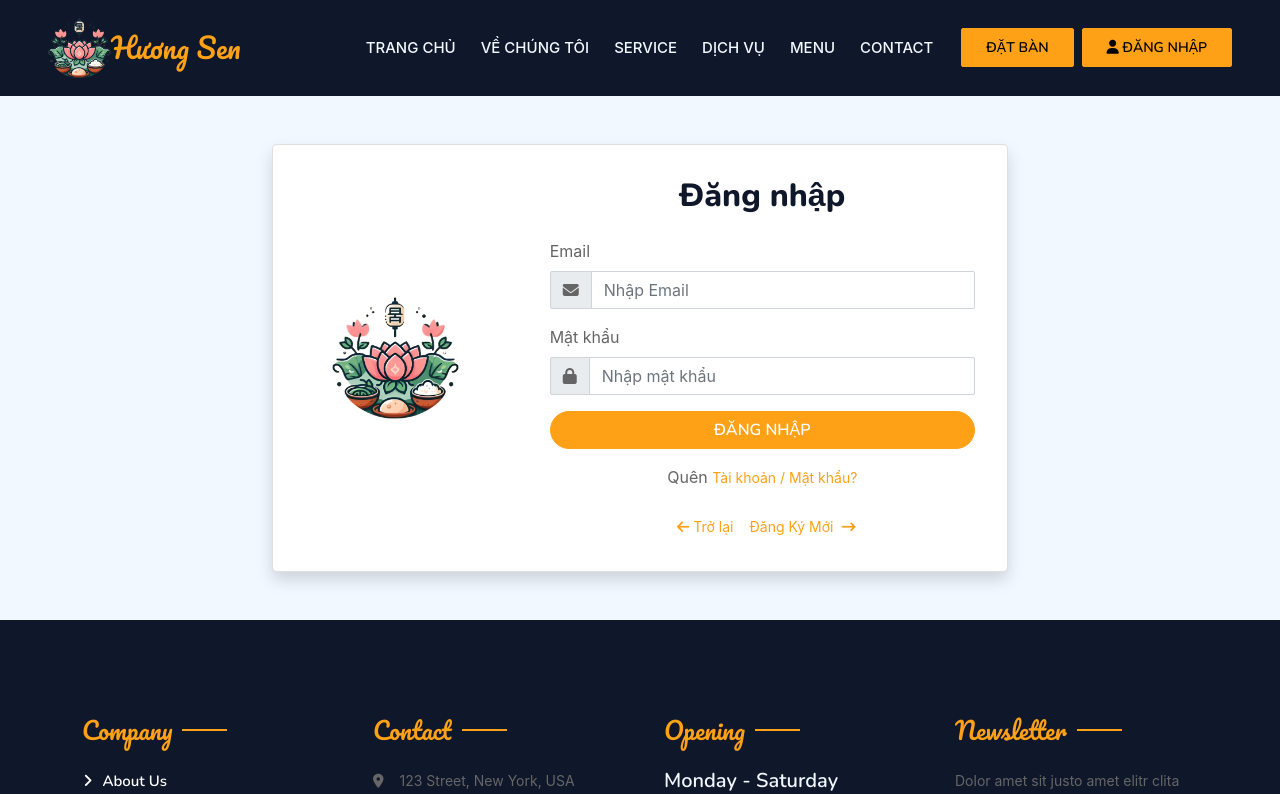
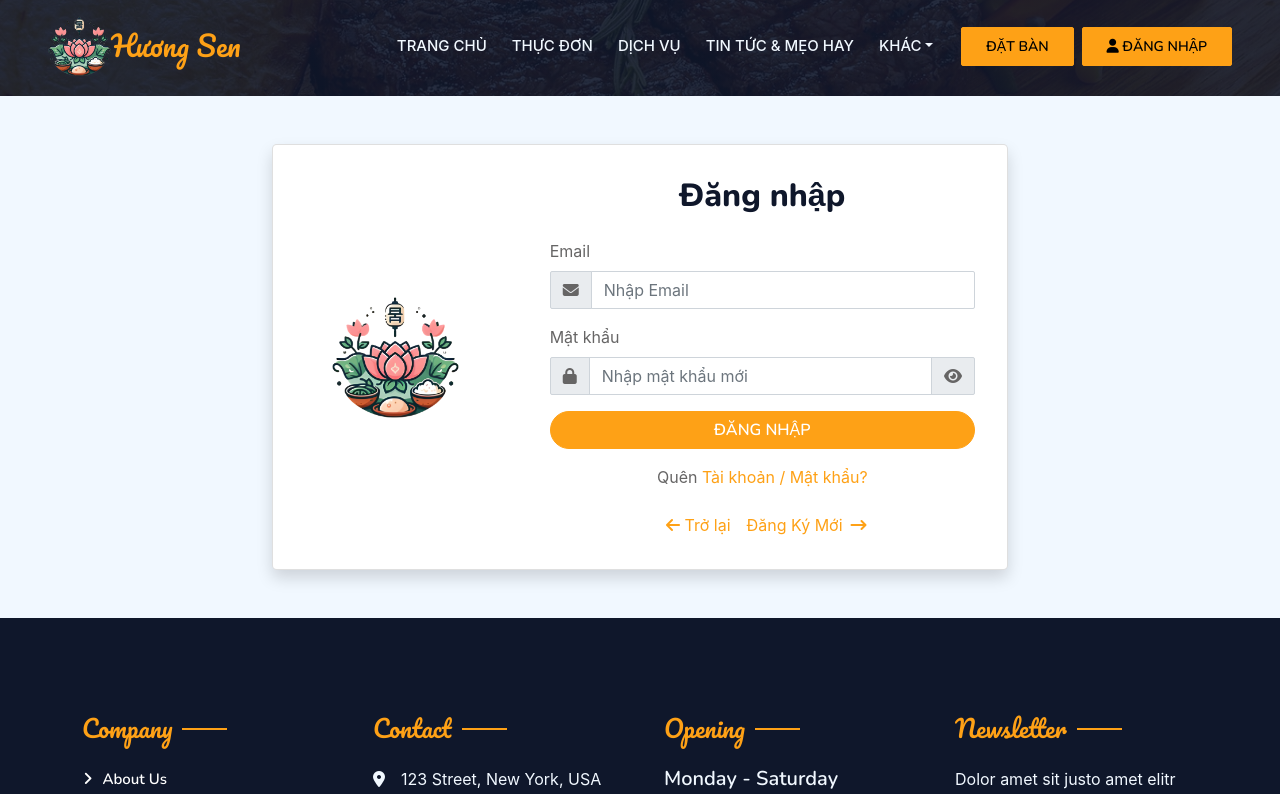
Before and after one commit to TuanLily/Huong-Sen-Restaurant-ADTN, a React (Create React App) app: page /login in a window 1280 px wide. Shown: the top 794 px of the page. Built offline with nearby package versions, Linux system fonts and the light colour scheme.

Commit message:
Cập nhật và chỉnh sửa sao giện sao khi lấy code của thành viên về
Cập nhật và chỉnh sửa sao giện sao khi lấy code của thành viên về

```diff
--- a/public/Assets/Client/Styles/css/custom.css
+++ b/public/Assets/Client/Styles/css/custom.css
@@ -6,24 +6,6 @@
 .related-products .col-md-3 {
     margin-bottom: 20px;
 }
-
-  /* body {
-    font-family: 'Arial', sans-serif;
-  } */
-
-  .hero-header {
-    background: #282c34;
-  }
-
-  .hero-header .breadcrumb {
-    background: none;
-    padding: 0;
-    margin: 0;
-  }
-
-  /* .breadcrumb-item a {
-    color: #61dafb;
-  } */
 
 .product {
     background: #da291c;
@@ -81,16 +63,3 @@
     font-size: 2rem;
     font-weight: bold;
 }
-
-.hero-header h1, .related-products h2 {
-    font-size: 2rem;
-    font-weight: bold;
-}
-
-.hero-header h1 {
-    color: white;
-}
-
-.related-products h2 {
-    color: #333;
-}
--- a/src/Assets/Client/Styles/AuthenStyle/authen.css
+++ b/src/Assets/Client/Styles/AuthenStyle/authen.css
@@ -1,94 +1,3 @@
-
-
-/*---------------------------------------------*/
-a {
-	font-size: 14px;
-	line-height: 1.7;
-	color: #666666;
-	margin: 0px;
-	transition: all 0.4s;
-	-webkit-transition: all 0.4s;
-  -o-transition: all 0.4s;
-  -moz-transition: all 0.4s;
-}
-
-a:focus {
-	outline: none !important;
-}
-
-a:hover {
-	text-decoration: none;
-  color: #57b846;
-}
-
-/*---------------------------------------------*/
-h1,h2,h3,h4,h5,h6 {
-	margin: 0px;
-}
-
-p {
-	font-size: 14px;
-	line-height: 1.7;
-	color: #666666;
-	margin: 0px;
-}
-
-ul, li {
-	margin: 0px;
-	list-style-type: none;
-}
-
-
-/*---------------------------------------------*/
-input {
-	outline: none;
-	border: none;
-}
-
-textarea {
-  outline: none;
-  border: none;
-}
-
-textarea:focus, input:focus {
-  border-color: transparent !important;
-}
-
-input:focus::-webkit-input-placeholder { color:transparent; }
-input:focus:-moz-placeholder { color:transparent; }
-input:focus::-moz-placeholder { color:transparent; }
-input:focus:-ms-input-placeholder { color:transparent; }
-
-textarea:focus::-webkit-input-placeholder { color:transparent; }
-textarea:focus:-moz-placeholder { color:transparent; }
-textarea:focus::-moz-placeholder { color:transparent; }
-textarea:focus:-ms-input-placeholder { color:transparent; }
-
-input::-webkit-input-placeholder { color: #999999; }
-input:-moz-placeholder { color: #999999; }
-input::-moz-placeholder { color: #999999; }
-input:-ms-input-placeholder { color: #999999; }
-
-textarea::-webkit-input-placeholder { color: #999999; }
-textarea:-moz-placeholder { color: #999999; }
-textarea::-moz-placeholder { color: #999999; }
-textarea:-ms-input-placeholder { color: #999999; }
-
-/*---------------------------------------------*/
-button {
-	outline: none !important;
-	border: none;
-	background: transparent;
-}
-
-button:hover {
-	cursor: pointer;
-}
-
-iframe {
-	border: none !important;
-}
-
 
 /*//////////////////////////////////////////////////////////////////
 [ Utility ]*/
--- a/src/Components/Client/ClientHeader.js
+++ b/src/Components/Client/ClientHeader.js
@@ -15,11 +15,17 @@ export default function ClientHeader() {
         <div className="collapse navbar-collapse" id="navbarCollapse">
           <div className="navbar-nav ms-auto py-0 pe-4">
             <Link to="/" className="nav-item nav-link">Trang chủ</Link>
-            <Link to="/about" className="nav-item nav-link">Về chúng tôi</Link>
-            <Link to="/service" className="nav-item nav-link">Service</Link>
+            <Link to="/menu" className="nav-item nav-link">Thực đơn</Link>
             <Link to="/service" className="nav-item nav-link">Dịch vụ</Link>
-            <Link to="/menu" className="nav-item nav-link">Menu</Link>
-            <Link to="/contact" className="nav-item nav-link">Contact</Link>
+            <Link to="/menu" className="nav-item nav-link">Tin tức & Mẹo hay</Link>
+            <div className="nav-item dropdown">
+              <Link to="#" className="nav-link dropdown-toggle" data-bs-toggle="dropdown">Khác</Link>
+              <div className="dropdown-menu m-0">
+                <Link to="/about" className="dropdown-item">Về chúng tôi</Link>
+                <Link to="/contact" className="dropdown-item">Liên hệ</Link>
+                <Link to="/testimonial" className="dropdown-item">Testimonial</Link>
+              </div>
+            </div>
           </div>
           <Link to="/book-table" className="btn btn-primary btn-sm rounded py-2 px-4 ms-1 me-1" style={{ color: 'black' }}>
             Đặt bàn
--- a/src/Pages/Client/Authenticator/ChangePassword.js
+++ b/src/Pages/Client/Authenticator/ChangePassword.js
@@ -1,7 +1,19 @@
-import React from 'react'
+import React, { useState } from 'react'
 import { Link } from 'react-router-dom'
 
 export default function ChangePassword() {
+
+    const [passwordVisible, setPasswordVisible] = useState(false);
+    const [confirmPasswordVisible, setConfirmPasswordVisible] = useState(false);
+
+    const togglePasswordVisibility = () => {
+        setPasswordVisible(!passwordVisible);
+    };
+
+    const toggleCofirmPasswordVisibility = () => {
+        setConfirmPasswordVisible(!confirmPasswordVisible);
+    };
+
     return (
         <div>
             <div className="container-xxl py-5 bg-dark hero-header mb-5">
@@ -9,30 +21,50 @@ export default function ChangePassword() {
             <div className="container">
                 <div className="row justify-content-center">
                     <div className="col-md-8">
-                        <div className="card rounded-3 shadow d-flex flex-row">
-                            <div className="col-md-12 p-3">
-                                <div className="card-body">
+                        <div className="card rounded-3 shadow">
+                            <div className="card-body p-4">
                                 <form>
                                     <h2 className="text-center mb-4">Đổi mật khẩu</h2>
+
                                     <div className="form-group mb-3">
-                                            <label htmlFor="password" className="form-label">Mật khẩu</label>
+                                        <label htmlFor="newPassword" className="form-label">Mật khẩu mới</label>
                                         <div className="input-group">
                                             <span className="input-group-text">
                                                 <i className="fa fa-lock" aria-hidden="true"></i>
                                             </span>
-                                                <input type="password" className="form-control" id="password" placeholder="Nhập mật khẩu" required />
+                                            <input
+                                                type={passwordVisible ? 'text' : 'password'}
+                                                className="form-control"
+                                                id="newPassword"
+                                                placeholder="Nhập mật khẩu mới"
+                                                required
+                                            />
+                                            <span className="input-group-text" onClick={togglePasswordVisibility} style={{ cursor: 'pointer' }}>
+                                                <i className={passwordVisible ? 'fa fa-eye-slash' : 'fa fa-eye'} aria-hidden="true"></i>
+                                            </span>
                                         </div>
                                     </div>
 
                                     <div className="form-group mb-3">
-                                            <label htmlFor="confirm-password" className="form-label">Xác nhận mật khẩu</label>
+                                        <label htmlFor="newPassword" className="form-label">Xác nhận mật khẩu mới</label>
                                         <div className="input-group">
                                             <span className="input-group-text">
                                                 <i className="fa fa-lock" aria-hidden="true"></i>
                                             </span>
-                                                <input type="password" className="form-control" id="confirm-password" placeholder="Nhập xác nhận mật khẩu" required />
+                                            <input
+                                                type={confirmPasswordVisible ? 'text' : 'password'}
+                                                className="form-control"
+                                                id="newPassword"
+                                                placeholder="Nhập mật khẩu mới"
+                                                required
+                                            />
+                                            <span className="input-group-text" onClick={toggleCofirmPasswordVisibility} style={{ cursor: 'pointer' }}>
+                                                <i className={confirmPasswordVisible ? 'fa fa-eye-slash' : 'fa fa-eye'} aria-hidden="true"></i>
+                                            </span>
                                         </div>
                                     </div>
+
+
 
                                     <div className="d-grid gap-2">
                                         <button type="submit" className="btn btn-primary btn-block rounded-pill">Gửi yêu cầu</button>
@@ -50,6 +82,5 @@ export default function ChangePassword() {
                 </div>
             </div>
         </div>
-        </div>
     )
 }
--- a/src/Pages/Client/Authenticator/ForgotPassword.js
+++ b/src/Pages/Client/Authenticator/ForgotPassword.js
@@ -9,9 +9,8 @@ export default function ForgotPassword() {
             <div className="container">
                 <div className="row justify-content-center">
                     <div className="col-md-8">
-                        <div className="card rounded-3 shadow d-flex flex-row">
-                            <div className="col-md-12 p-3">
-                                <div className="card-body">
+                        <div className="card rounded-3 shadow">
+                            <div className="card-body p-4">
                                 <form>
                                     <h2 className="text-center mb-4">Quên mật khẩu</h2>
 
@@ -41,6 +40,5 @@ export default function ForgotPassword() {
                 </div>
             </div>
         </div>
-        </div>
     )
 }
--- a/src/Pages/Client/Authenticator/Login.js
+++ b/src/Pages/Client/Authenticator/Login.js
@@ -1,9 +1,16 @@
-import React from 'react'
+import React, { useState } from 'react'
 import '../../../Assets/Client/Styles/AuthenStyle/authen.css'
 import '../../../Assets/Client/Styles/AuthenStyle/util.css'
 import { Link } from 'react-router-dom'
 
 export default function Login() {
+
+    const [passwordVisible, setPasswordVisible] = useState(false);
+
+    const togglePasswordVisibility = () => {
+        setPasswordVisible(!passwordVisible);
+    };
+
     return (
         <div>
             <div className="container-xxl py-5 bg-dark hero-header mb-5">
@@ -41,7 +48,16 @@ export default function Login() {
                                                 <span className="input-group-text">
                                                     <i className="fa fa-lock" aria-hidden="true"></i>
                                                 </span>
-                                                <input type="password" className="form-control" id="password" placeholder="Nhập mật khẩu" required />
+                                                <input
+                                                    type={passwordVisible ? 'text' : 'password'}
+                                                    className="form-control"
+                                                    id="newPassword"
+                                                    placeholder="Nhập mật khẩu mới"
+                                                    required
+                                                />
+                                                <span className="input-group-text" onClick={togglePasswordVisibility} style={{ cursor: 'pointer' }}>
+                                                    <i className={passwordVisible ? 'fa fa-eye-slash' : 'fa fa-eye'} aria-hidden="true"></i>
+                                                </span>
                                             </div>
                                         </div>
 
--- a/src/Pages/Client/Authenticator/Register.js
+++ b/src/Pages/Client/Authenticator/Register.js
@@ -1,7 +1,18 @@
-import React from 'react'
+import React, { useState } from 'react'
 import { Link } from 'react-router-dom'
 
 export default function Register() {
+    const [passwordVisible, setPasswordVisible] = useState(false);
+    const [confirmPasswordVisible, setConfirmPasswordVisible] = useState(false);
+
+    const togglePasswordVisibility = () => {
+        setPasswordVisible(!passwordVisible);
+    };
+
+    const toggleCofirmPasswordVisibility = () => {
+        setConfirmPasswordVisible(!confirmPasswordVisible);
+    };
+
     return (
         <div>
             <div className="container-xxl py-5 bg-dark hero-header mb-5">
@@ -84,7 +95,16 @@ export default function Register() {
                                                         <span className="input-group-text">
                                                             <i className="fa fa-lock" aria-hidden="true"></i>
                                                         </span>
-                                                        <input type="password" className="form-control" id="password" placeholder="Nhập mật khẩu" required />
+                                                        <input
+                                                            type={passwordVisible ? 'text' : 'password'}
+                                                            className="form-control"
+                                                            id="newPassword"
+                                                            placeholder="Nhập mật khẩu mới"
+                                                            required
+                                                        />
+                                                        <span className="input-group-text" onClick={togglePasswordVisibility} style={{ cursor: 'pointer' }}>
+                                                            <i className={passwordVisible ? 'fa fa-eye-slash' : 'fa fa-eye'} aria-hidden="true"></i>
+                                                        </span>
                                                     </div>
                                                 </div>
                                             </div>
@@ -95,7 +115,16 @@ export default function Register() {
                                                         <span className="input-group-text">
                                                             <i className="fa fa-lock" aria-hidden="true"></i>
                                                         </span>
-                                                        <input type="password" className="form-control" id="confirm-password" placeholder="Xác nhận mật khẩu" required />
+                                                        <input
+                                                            type={confirmPasswordVisible ? 'text' : 'password'}
+                                                            className="form-control"
+                                                            id="newPassword"
+                                                            placeholder="Nhập mật khẩu xác nhận"
+                                                            required
+                                                        />
+                                                        <span className="input-group-text" onClick={toggleCofirmPasswordVisibility} style={{ cursor: 'pointer' }}>
+                                                            <i className={confirmPasswordVisible ? 'fa fa-eye-slash' : 'fa fa-eye'} aria-hidden="true"></i>
+                                                        </span>
                                                     </div>
                                                 </div>
                                             </div>
```
Lines whose indentation alone changed are shown as unchanged.
